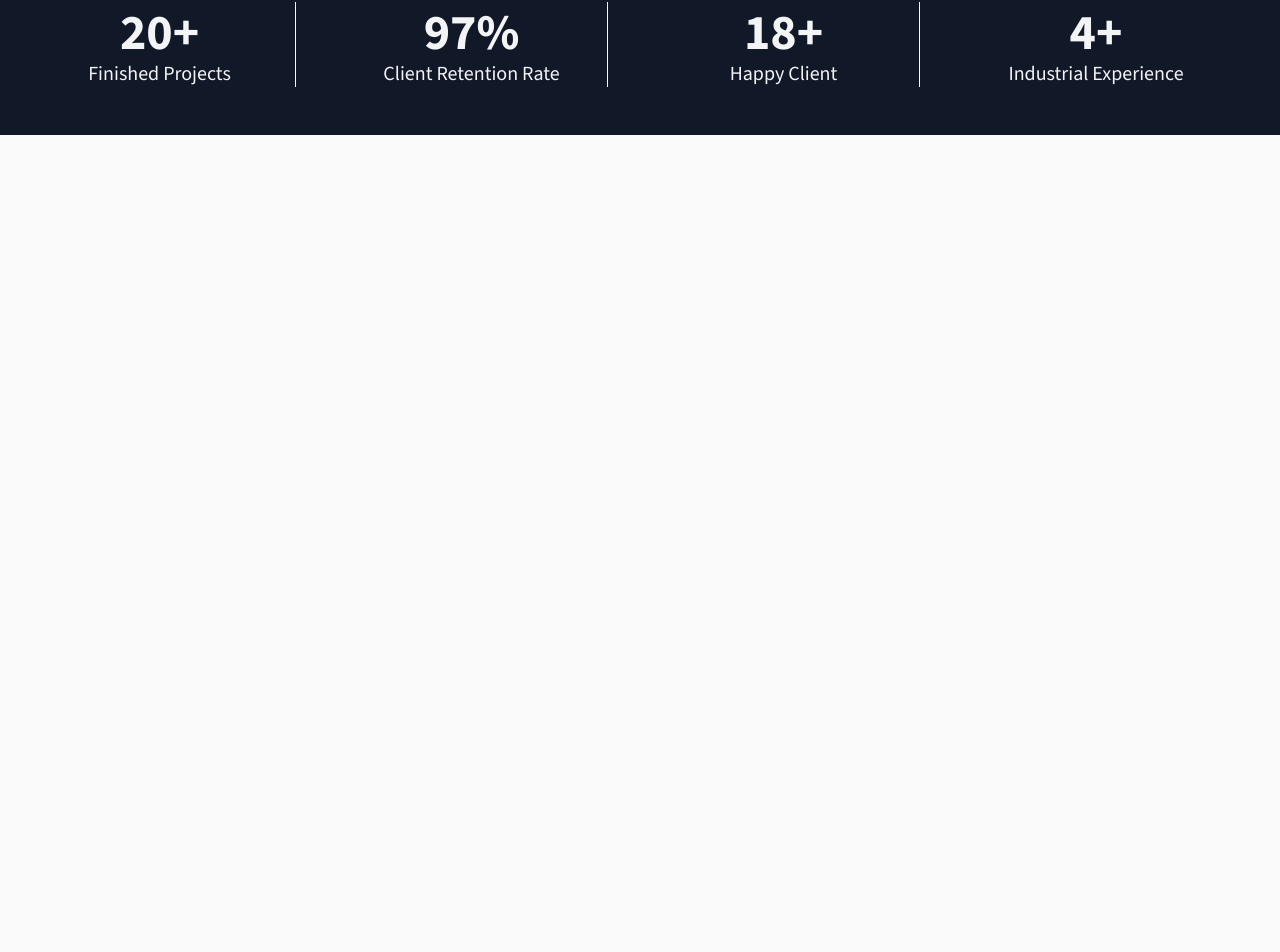
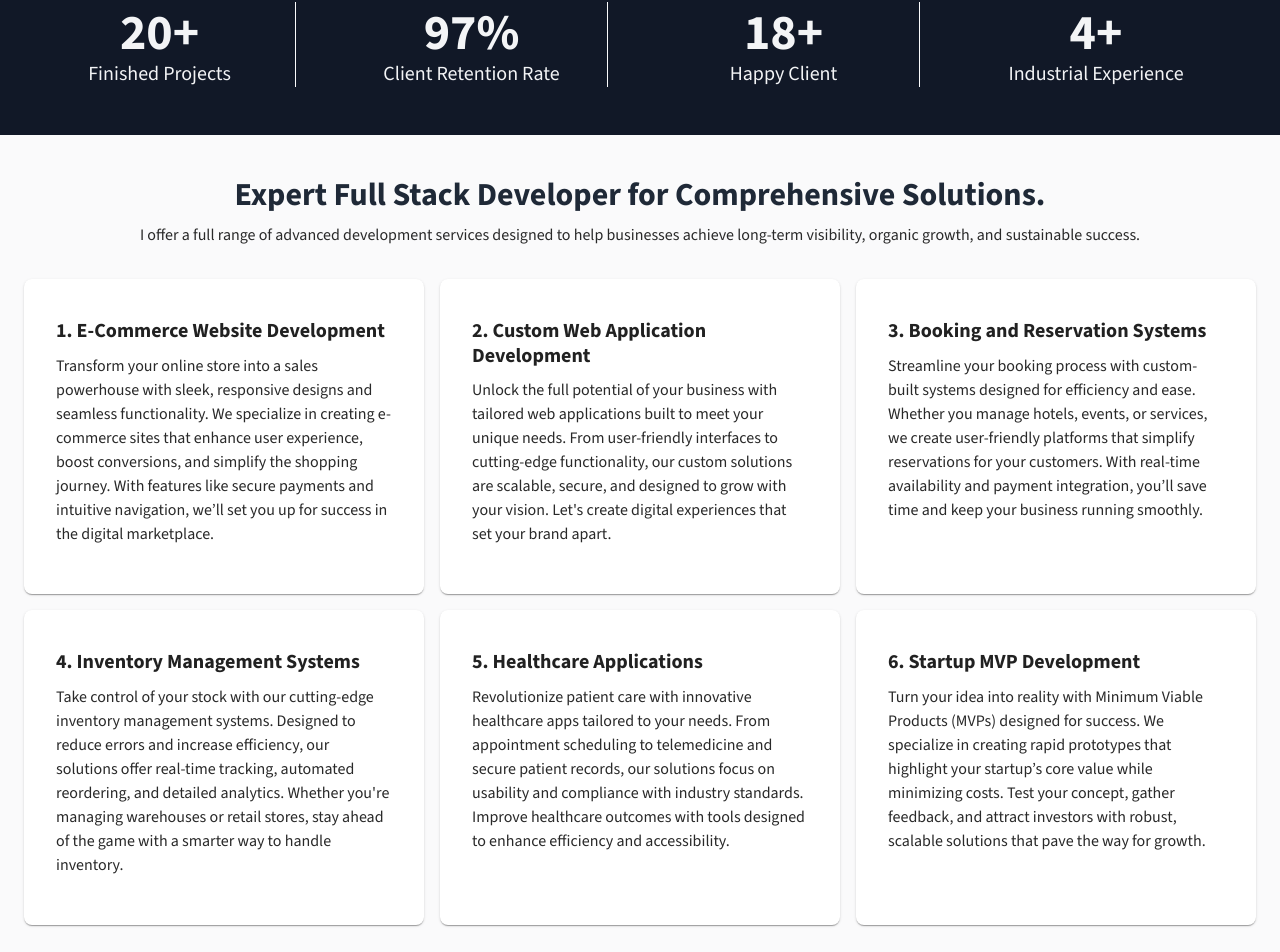
Before and after one commit to naimulislamshakil/naimul_portfolio, a React (Vite) app: page / in a window 1280 px wide. Shown: the part 1963-2915 px from the top of the page. Before the commit the page ends 2098 px from the top, so only its background shows below. Built offline with nearby package versions, Linux system fonts and the light colour scheme.

Commit message:
complete service section

```diff
--- /dev/null
+++ b/src/Compoments/Service.jsx
@@ -0,0 +1,204 @@
+import {
+	Box,
+	Card,
+	CardContent,
+	Container,
+	Grid,
+	Typography,
+	useTheme,
+} from '@mui/material';
+import React from 'react';
+import { tokens } from '../theme';
+
+const Service = () => {
+	const theme = useTheme();
+	const colors = tokens(theme.palette.mode);
+	return (
+		<Container maxWidth="xl" sx={{ pt: 5, pb: 5 }}>
+			<Typography
+				variant="h2"
+				fontWeight={700}
+				sx={{
+					color: theme.palette.mode === 'light' ? '#1F2937' : '#F3F4F6',
+				}}
+				textAlign="center"
+			>
+				Expert Full Stack Developer for Comprehensive Solutions.
+			</Typography>
+
+			<Typography
+				fontWeight={400}
+				variant="body1"
+				fontSize={16}
+				sx={{
+					color: `${colors.grey[200]}`,
+					mt: '10px',
+					textAlign: 'center',
+				}}
+			>
+				I offer a full range of advanced development services designed to help
+				businesses achieve long-term visibility, organic growth, and sustainable
+				success.
+			</Typography>
+
+			<Grid container spacing={2} mt={2}>
+				<Grid item xs={12} md={6} lg={4}>
+					<Card sx={{ px: 2, py: 3, borderRadius: '8px' }}>
+						<CardContent>
+							<Typography variant="h4" fontWeight={700}>
+								1. E-Commerce Website Development
+							</Typography>
+							<Typography
+								sx={{
+									color: `${colors.grey[200]}`,
+									mt: '10px',
+									// textAlign: 'center',
+								}}
+								fontWeight={400}
+								variant="body1"
+								fontSize={16}
+							>
+								Transform your online store into a sales powerhouse with sleek,
+								responsive designs and seamless functionality. We specialize in
+								creating e-commerce sites that enhance user experience, boost
+								conversions, and simplify the shopping journey. With features
+								like secure payments and intuitive navigation, we’ll set you up
+								for success in the digital marketplace.
+							</Typography>
+						</CardContent>
+					</Card>
+				</Grid>
+				<Grid item xs={12} md={6} lg={4}>
+					<Card sx={{ px: 2, py: 3, borderRadius: '8px', height: '315px' }}>
+						<CardContent>
+							<Typography variant="h4" fontWeight={700}>
+								2. Custom Web Application Development
+							</Typography>
+							<Typography
+								sx={{
+									color: `${colors.grey[200]}`,
+									mt: '10px',
+									// textAlign: 'center',
+								}}
+								fontWeight={400}
+								variant="body1"
+								fontSize={16}
+							>
+								Unlock the full potential of your business with tailored web
+								applications built to meet your unique needs. From user-friendly
+								interfaces to cutting-edge functionality, our custom solutions
+								are scalable, secure, and designed to grow with your vision.
+								Let's create digital experiences that set your brand apart.
+							</Typography>
+						</CardContent>
+					</Card>
+				</Grid>
+				<Grid item xs={12} md={6} lg={4}>
+					<Card sx={{ px: 2, py: 3, borderRadius: '8px', height: '315px' }}>
+						<CardContent>
+							<Typography variant="h4" fontWeight={700}>
+								3. Booking and Reservation Systems
+							</Typography>
+							<Typography
+								sx={{
+									color: `${colors.grey[200]}`,
+									mt: '10px',
+									// textAlign: 'center',
+								}}
+								fontWeight={400}
+								variant="body1"
+								fontSize={16}
+							>
+								Streamline your booking process with custom-built systems
+								designed for efficiency and ease. Whether you manage hotels,
+								events, or services, we create user-friendly platforms that
+								simplify reservations for your customers. With real-time
+								availability and payment integration, you’ll save time and keep
+								your business running smoothly.
+							</Typography>
+						</CardContent>
+					</Card>
+				</Grid>
+				<Grid item xs={12} md={6} lg={4}>
+					<Card sx={{ px: 2, py: 3, borderRadius: '8px', height: '315px' }}>
+						<CardContent>
+							<Typography variant="h4" fontWeight={700}>
+								4. Inventory Management Systems
+							</Typography>
+							<Typography
+								sx={{
+									color: `${colors.grey[200]}`,
+									mt: '10px',
+									// textAlign: 'center',
+								}}
+								fontWeight={400}
+								variant="body1"
+								fontSize={16}
+							>
+								Take control of your stock with our cutting-edge inventory
+								management systems. Designed to reduce errors and increase
+								efficiency, our solutions offer real-time tracking, automated
+								reordering, and detailed analytics. Whether you're managing
+								warehouses or retail stores, stay ahead of the game with a
+								smarter way to handle inventory.
+							</Typography>
+						</CardContent>
+					</Card>
+				</Grid>
+				<Grid item xs={12} md={6} lg={4}>
+					<Card sx={{ px: 2, py: 3, borderRadius: '8px', height: '315px' }}>
+						<CardContent>
+							<Typography variant="h4" fontWeight={700}>
+								5. Healthcare Applications
+							</Typography>
+							<Typography
+								sx={{
+									color: `${colors.grey[200]}`,
+									mt: '10px',
+									// textAlign: 'center',
+								}}
+								fontWeight={400}
+								variant="body1"
+								fontSize={16}
+							>
+								Revolutionize patient care with innovative healthcare apps
+								tailored to your needs. From appointment scheduling to
+								telemedicine and secure patient records, our solutions focus on
+								usability and compliance with industry standards. Improve
+								healthcare outcomes with tools designed to enhance efficiency
+								and accessibility.
+							</Typography>
+						</CardContent>
+					</Card>
+				</Grid>
+				<Grid item xs={12} md={6} lg={4}>
+					<Card sx={{ px: 2, py: 3, borderRadius: '8px', height: '315px' }}>
+						<CardContent>
+							<Typography variant="h4" fontWeight={700}>
+								6. Startup MVP Development
+							</Typography>
+							<Typography
+								sx={{
+									color: `${colors.grey[200]}`,
+									mt: '10px',
+									// textAlign: 'center',
+								}}
+								fontWeight={400}
+								variant="body1"
+								fontSize={16}
+							>
+								Turn your idea into reality with Minimum Viable Products (MVPs)
+								designed for success. We specialize in creating rapid prototypes
+								that highlight your startup’s core value while minimizing costs.
+								Test your concept, gather feedback, and attract investors with
+								robust, scalable solutions that pave the way for growth.
+							</Typography>
+						</CardContent>
+					</Card>
+				</Grid>
+			</Grid>
+		</Container>
+	);
+};
+
+export default Service;
--- a/src/Pages/HomePage.jsx
+++ b/src/Pages/HomePage.jsx
@@ -3,6 +3,7 @@ import Banner from '../Compoments/Banner';
 import AboutMe from '../Compoments/AboutMe';
 import WhyChoseMe from '../Compoments/WhyChoseMe';
 import Count from '../Compoments/Count';
+import Service from '../Compoments/Service';
 
 const HomePage = () => {
 	return (
@@ -11,6 +12,7 @@ const HomePage = () => {
 			<AboutMe />
 			<WhyChoseMe />
 			<Count />
+			<Service />
 		</>
 	);
 };
```
